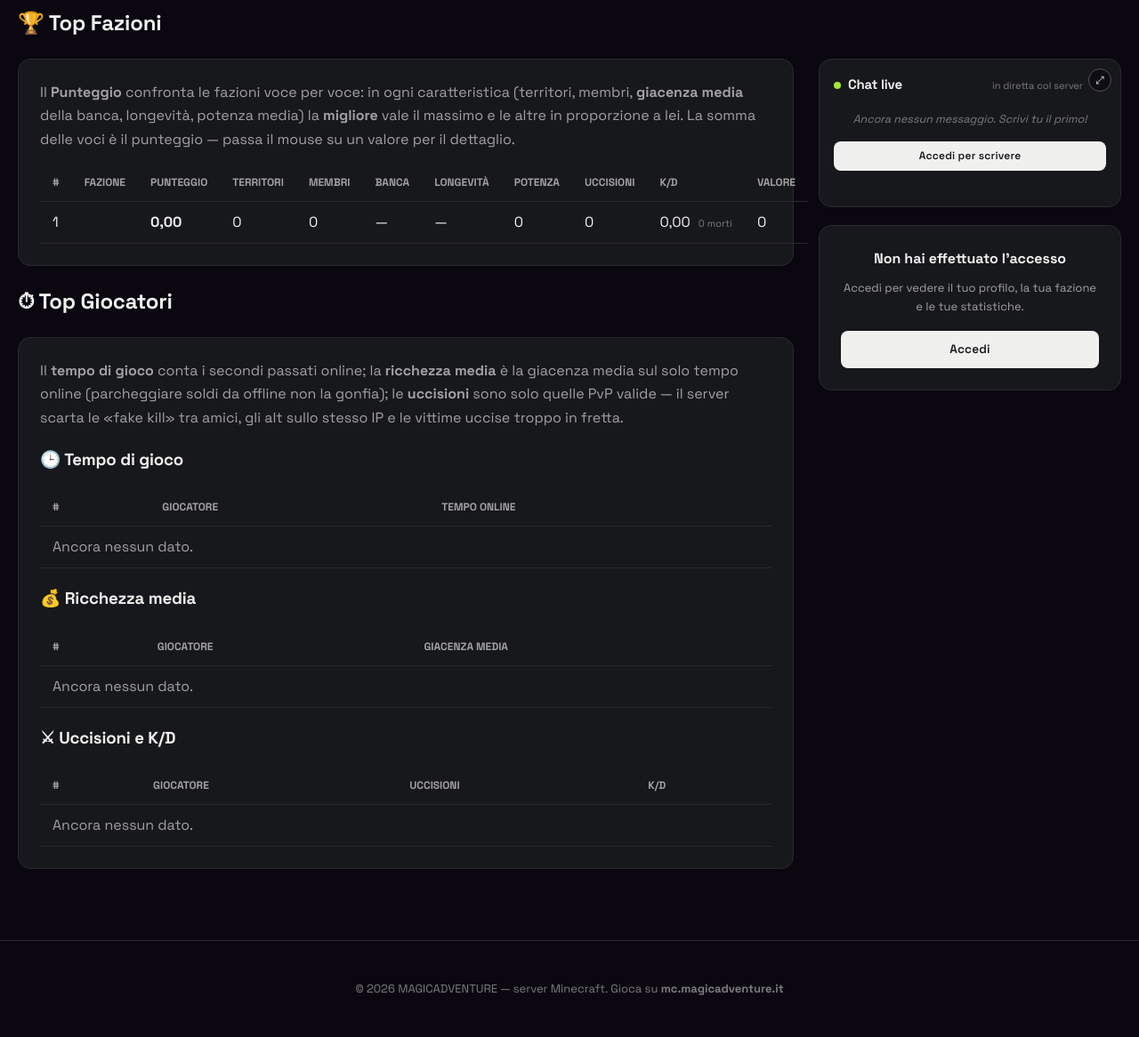
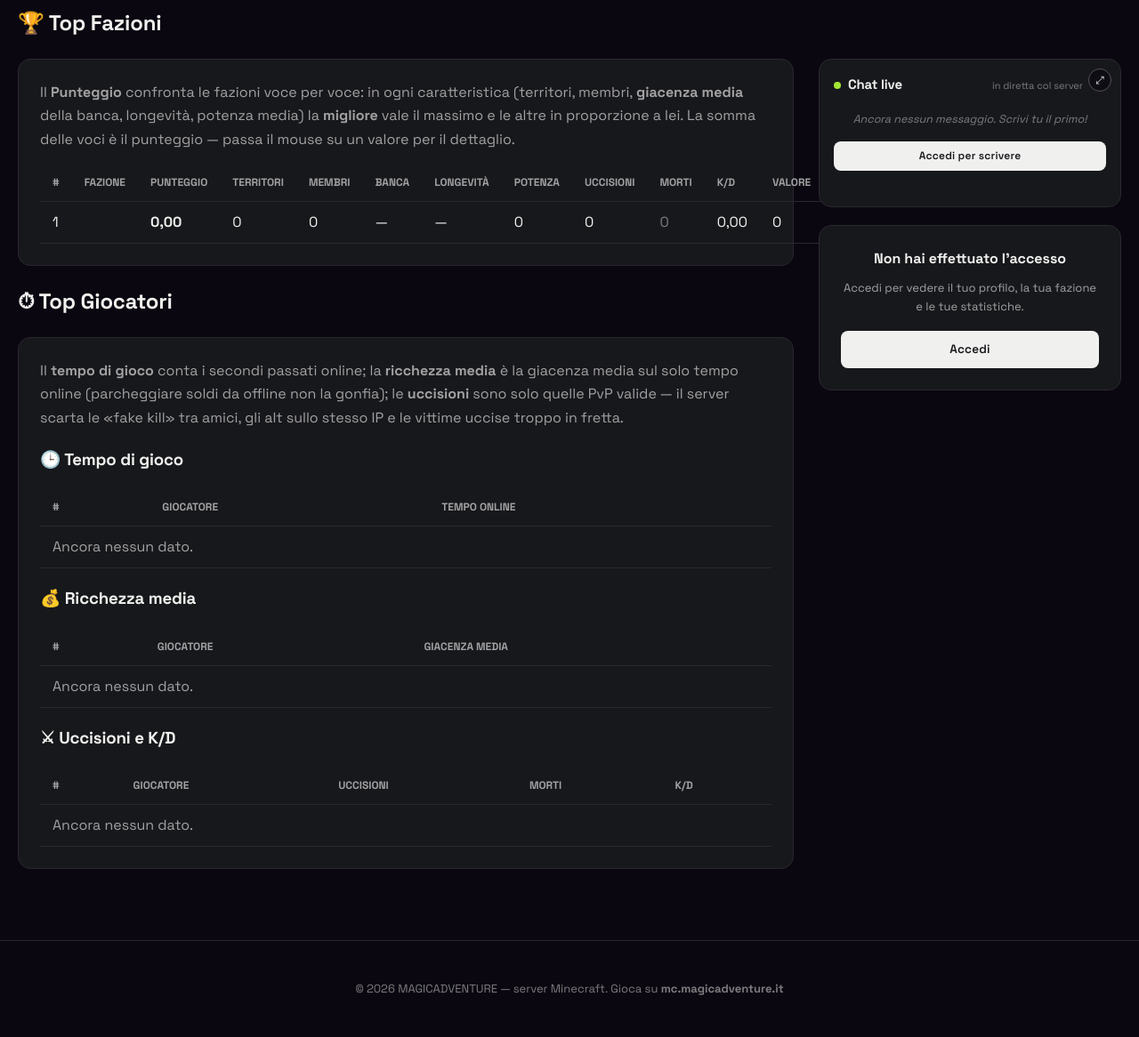
Before and after one commit to SbirTeo/Magic-Adventure, a PHP site: page /classifiche.php in a window 1280 px wide. Shown: the part 219-1385 px from the top of the page at 89% size. Run offline with PHP 8.4, Linux system fonts and the light colour scheme; data comes from the database, SQL or seed files in the repository; data that the repository does not hold is empty; some libraries are stand-ins or nearby versions.

Commit message:
Classifiche: Morti come colonna informativa; Membri fuori dal punteggio
- Morti torna come colonna (in tono sommesso) nelle tabelle fazioni e
  giocatori: informativa, non ci si ordina (0 morti = "migliore" sarebbe falso).
- score.weights.members: 0 -> Membri esce dal punteggio composito, ma resta
  come colonna (conteggio diretto) sul sito.

Co-Authored-By: Claude Opus 4.8 <noreply@anthropic.com>

```diff
--- a/plugins-src/MagixFactions/src/main/resources/config.yml
+++ b/plugins-src/MagixFactions/src/main/resources/config.yml
@@ -182,7 +182,7 @@ score:
   # esclusa.
   weights:
     land: 1           # territori (chunk) posseduti
-    members: 1        # numero di membri
+    members: 0        # numero di membri — 0 = ESCLUSO dal punteggio (resta come colonna informativa sul sito)
     bank: 1           # banca di fazione (di default: giacenza media, vedi bank-value)
     longevity: 1      # da quanti giorni esiste la fazione
     power: 1          # potenza di fazione (di default: media nel tempo, vedi power-value)
--- a/website/public/classifiche.php
+++ b/website/public/classifiche.php
@@ -174,9 +174,9 @@ function format_playtime(int $seconds): string {
   .score-pop .sp-p .sp-max { color: var(--text-dimmer); font-size: 12px; }
   .score-pop tfoot td { padding-top: 9px; border-top: 1px solid var(--border-strong); font-family: var(--font-heading); color: var(--text); }
   .score-pop tfoot .sp-tot { color: var(--purple); font-size: 16px; }
-  /* Le MORTI non sono una classifica a sé (un nuovo entrato con 0 morti risulterebbe "il migliore"):
-     compaiono solo come info sommessa accanto al K/D. */
-  .kd-deaths { color: var(--text-dimmer); font-size: 11px; margin-left: 5px; white-space: nowrap; }
+  /* Le MORTI restano una colonna solo INFORMATIVA (non si ordina per morti: un nuovo entrato con 0 morti
+     risulterebbe "il migliore"): resa in tono sommesso per distinguerla dalle voci di classifica. */
+  .kd-deaths { color: var(--text-dimmer); }
 </style>
 <h1 class="page-title">Classifiche<?php if (!$score_ready): ?> <span class="badge-soon">In arrivo</span><?php endif; ?></h1>
 
@@ -198,7 +198,7 @@ function format_playtime(int $seconds): string {
     <div class="rank-wrap">
       <table class="rank">
         <thead>
-          <tr><th>#</th><th>Fazione</th><th>Punteggio</th><th>Territori</th><th>Membri</th><th>Banca</th><th>Longevità</th><th>Potenza</th><th>Uccisioni</th><th>K/D</th><th>Valore</th></tr>
+          <tr><th>#</th><th>Fazione</th><th>Punteggio</th><th>Territori</th><th>Membri</th><th>Banca</th><th>Longevità</th><th>Potenza</th><th>Uccisioni</th><th>Morti</th><th>K/D</th><th>Valore</th></tr>
         </thead>
         <tbody>
           <?php foreach ($factions as $i => $f): ?>
@@ -217,7 +217,8 @@ function format_playtime(int $seconds): string {
               <td><?= (int) $f['power'] ?></td>
               <?php $fs = $fstats[$f['id']] ?? ['kills' => 0, 'deaths' => 0, 'value' => 0]; ?>
               <td><?= (int) $fs['kills'] ?></td>
-              <td><?= h(kd_ratio((int) $fs['kills'], (int) $fs['deaths'])) ?> <span class="kd-deaths"><?= (int) $fs['deaths'] ?> morti</span></td>
+              <td class="kd-deaths"><?= (int) $fs['deaths'] ?></td>
+              <td><?= h(kd_ratio((int) $fs['kills'], (int) $fs['deaths'])) ?></td>
               <td><?= h(number_format((float) $fs['value'], 0, ',', '.')) ?></td>
             </tr>
           <?php endforeach; ?>
@@ -302,12 +303,12 @@ try {
     <h3>⚔ Uccisioni e K/D</h3>
     <div class="rank-wrap">
       <table class="rank">
-        <thead><tr><th>#</th><th>Giocatore</th><th>Uccisioni</th><th>K/D</th></tr></thead>
+        <thead><tr><th>#</th><th>Giocatore</th><th>Uccisioni</th><th>Morti</th><th>K/D</th></tr></thead>
         <tbody>
           <?php if (!$top_kills): ?>
-            <tr><td colspan="4" style="color:var(--text-dim)">Ancora nessun dato.</td></tr>
+            <tr><td colspan="5" style="color:var(--text-dim)">Ancora nessun dato.</td></tr>
           <?php else: foreach ($top_kills as $i => $p): ?>
-            <tr><td><?= $i + 1 ?></td><td><?= h($p['name']) ?></td><td><?= (int) $p['kills'] ?></td><td><?= h(kd_ratio((int) $p['kills'], (int) $p['deaths'])) ?> <span class="kd-deaths"><?= (int) $p['deaths'] ?> morti</span></td></tr>
+            <tr><td><?= $i + 1 ?></td><td><?= h($p['name']) ?></td><td><?= (int) $p['kills'] ?></td><td class="kd-deaths"><?= (int) $p['deaths'] ?></td><td><?= h(kd_ratio((int) $p['kills'], (int) $p['deaths'])) ?></td></tr>
           <?php endforeach; endif; ?>
         </tbody>
       </table>
```
